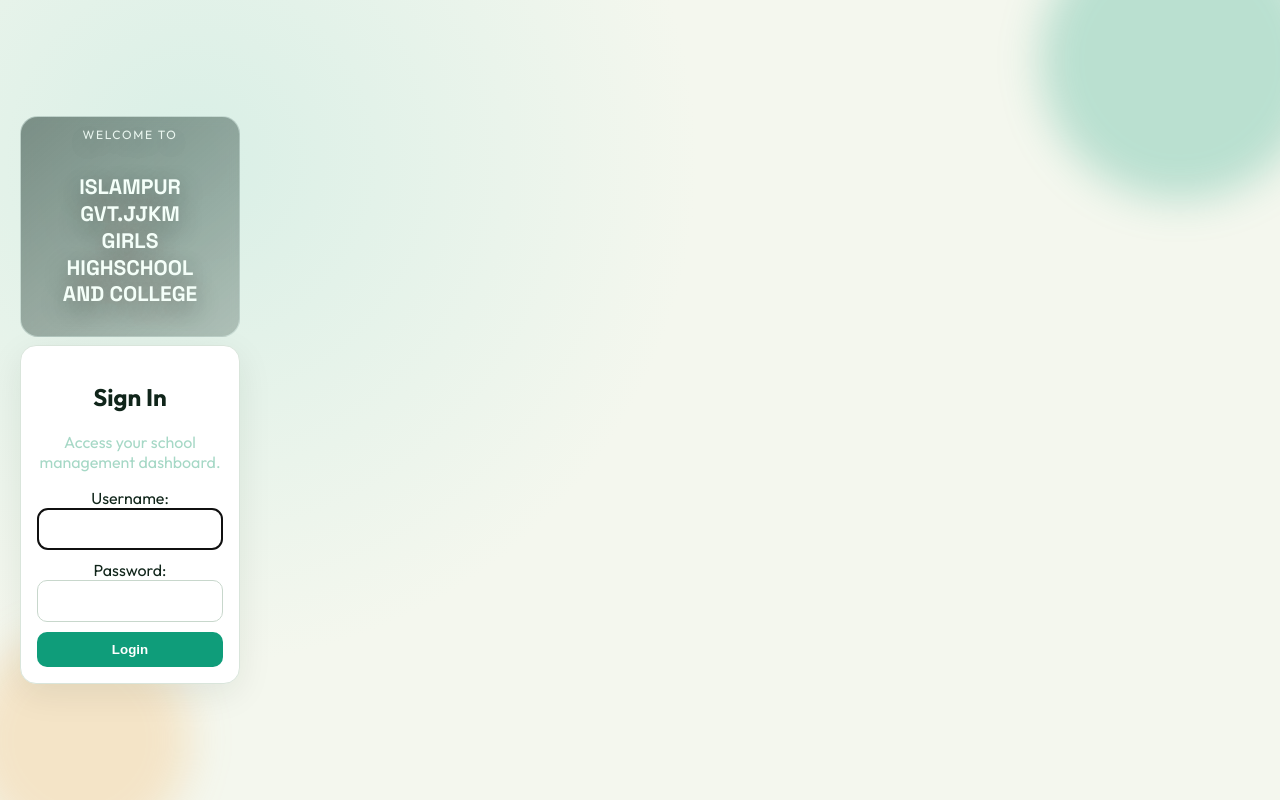
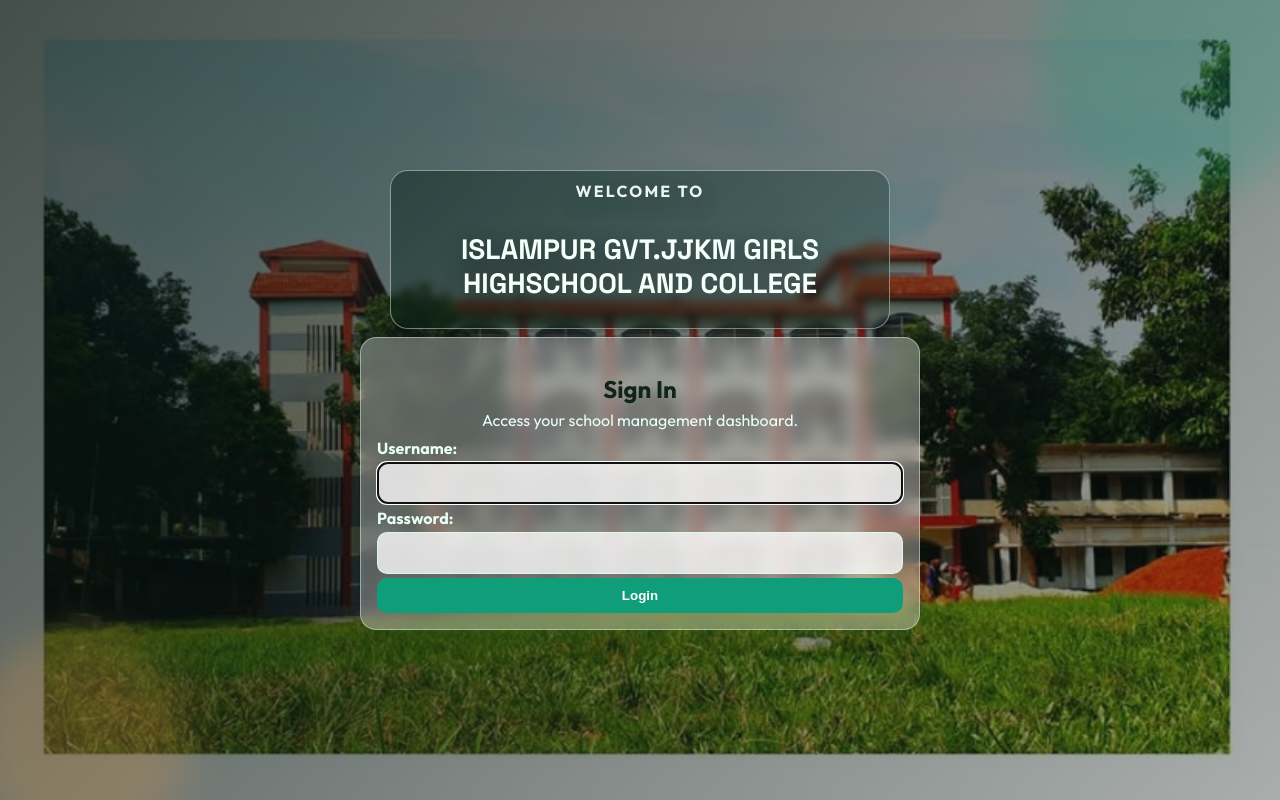
Before and after one commit to Ruchok/School-Management, a Django app: a page that uses templates/base.html in a window 1280 px wide. Run offline with Django 5.2, Linux system fonts and the light colour scheme.

Commit message:
Update static file paths and enhance styling for school hero section

```diff
--- a/management/settings.py
+++ b/management/settings.py
@@ -111,7 +111,7 @@ USE_TZ = True
 # Static files (CSS, JavaScript, Images)
 # https://docs.djangoproject.com/en/6.0/howto/static-files/
 
-STATIC_URL = 'static/'
+STATIC_URL = '/static/'
 
 STATICFILES_DIRS = [
     BASE_DIR / 'static',
@@ -119,7 +119,7 @@ STATICFILES_DIRS = [
 
 STATIC_ROOT = BASE_DIR / 'staticfiles'
 
-MEDIA_URL = 'media/'
+MEDIA_URL = '/media/'
 MEDIA_ROOT = BASE_DIR / 'media'
 
 AUTH_USER_MODEL = 'users.CustomUser'
--- a/static/css/app.css
+++ b/static/css/app.css
@@ -136,9 +136,10 @@ body.auth-wallpaper {
 .school-hero .school-tag {
     margin: 0;
     letter-spacing: 0.14em;
-    font-size: 12px;
+    font-size: 16px;
     text-transform: uppercase;
-    opacity: 0.9;
+    font-weight: 700;
+    opacity: 0.95;
 }
 
 .school-hero h1 {
@@ -149,8 +150,8 @@ body.auth-wallpaper {
     box-sizing: border-box;
     margin: 6px 0 0;
     font-family: "Space Grotesk", sans-serif;
-    font-size: 21px;
-    line-height: 1.28;
+    font-size: 28px;
+    line-height: 1.2;
 }
 
 body.auth-wallpaper .content-auth .card {
@@ -308,6 +309,6 @@ input, select, textarea {
     }
     .dual { grid-template-columns: 1fr; }
     .school-hero h1 {
-        font-size: 18px;
+        font-size: 20px;
     }
 }
--- a/templates/base.html
+++ b/templates/base.html
@@ -10,10 +10,10 @@
     <link href="https://fonts.googleapis.com/css2?family=Outfit:wght@300;400;500;700&family=Space+Grotesk:wght@500;700&display=swap" rel="stylesheet">
     <link rel="stylesheet" href="{% static 'css/app.css' %}">
 </head>
-<body>
+<body class="{% if not user.is_authenticated %}auth-wallpaper{% endif %}">
 <div class="bg-shape bg-shape-a"></div>
 <div class="bg-shape bg-shape-b"></div>
-<div class="layout">
+<div class="layout {% if not user.is_authenticated %}layout-auth{% endif %}">
     {% if user.is_authenticated %}
     <aside class="sidebar">
         <h1>EduPulse</h1>
```
Also changed, not shown: static/img/66909928_2467811603280126_820030671236890624_n.jpeg (added).
